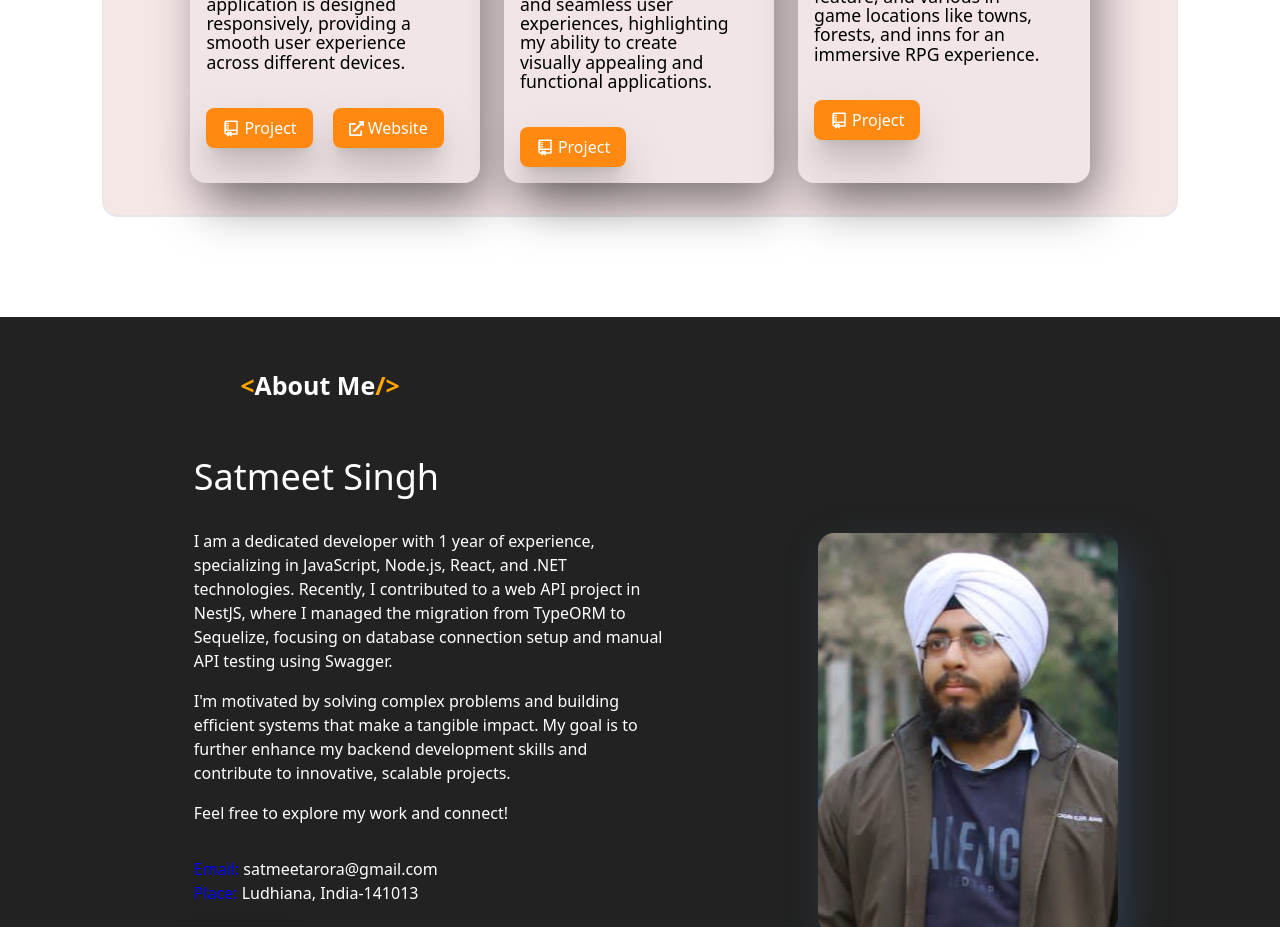
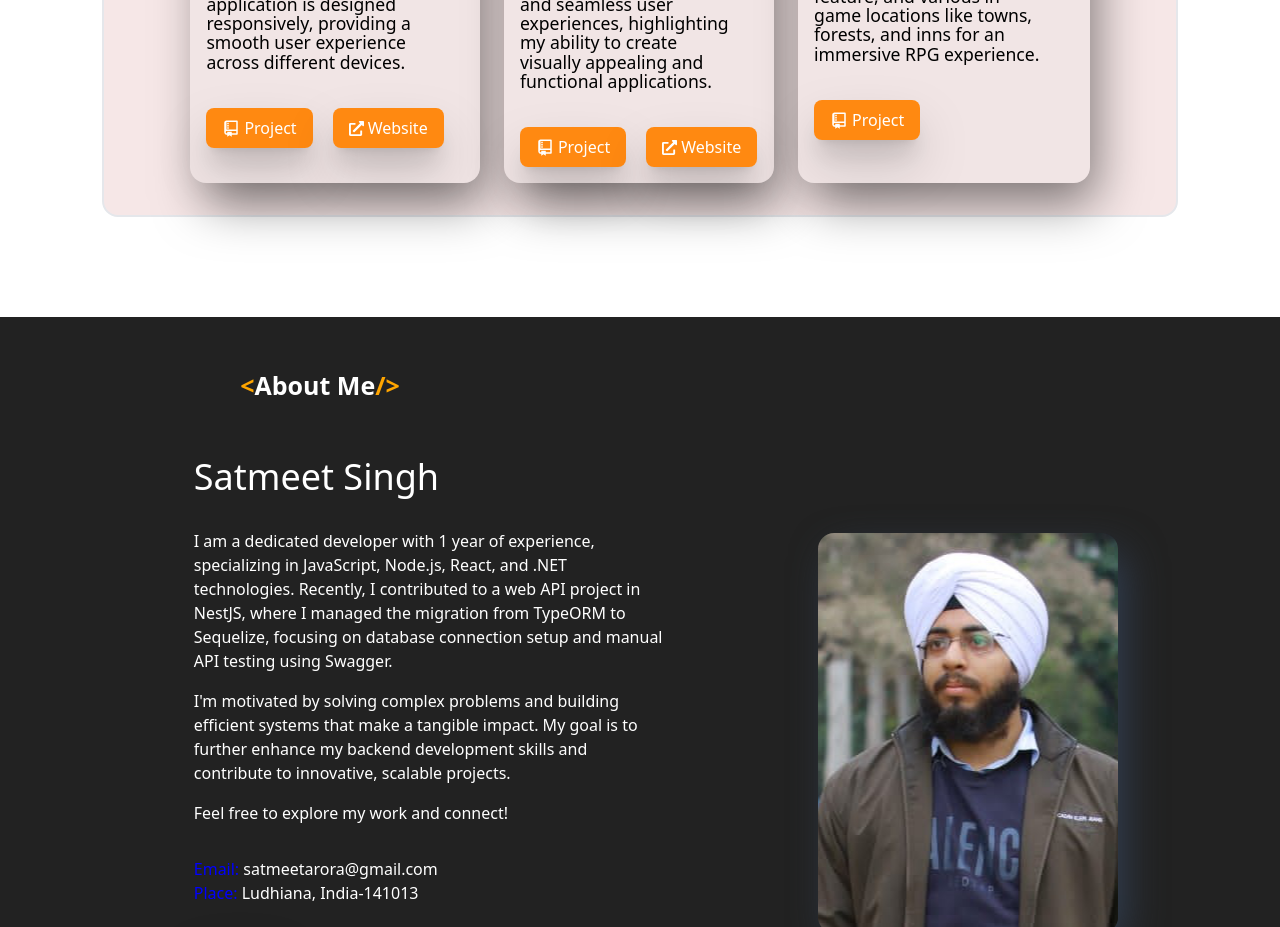
Before and after one commit to SatmeetSingh/my-portfolio, a React (Vite) app: page / in a window 1280 px wide. Shown: the part 2960-3887 px from the top of the page. Built offline with nearby package versions, Linux system fonts and the light colour scheme.

Commit message:
Add Project page link

```diff
--- a/src/components/Projects/Project.jsx
+++ b/src/components/Projects/Project.jsx
@@ -24,7 +24,7 @@ let projectsArray = [
     Description:
       'A dynamic web application built with React, designed to showcase my skills in frontend development and UI/UX design. This project features responsive design, interactive components, and seamless user experiences, highlighting my ability to create visually appealing and functional applications.',
     link: 'https://github.com/SatmeetSingh/my-portfolio',
-    page: '',
+    page: 'https://satmeetsingh-webdeveloper.vercel.app',
   },
   {
     Title: 'Whispers-of-Destiny RPGTextGame',
```
